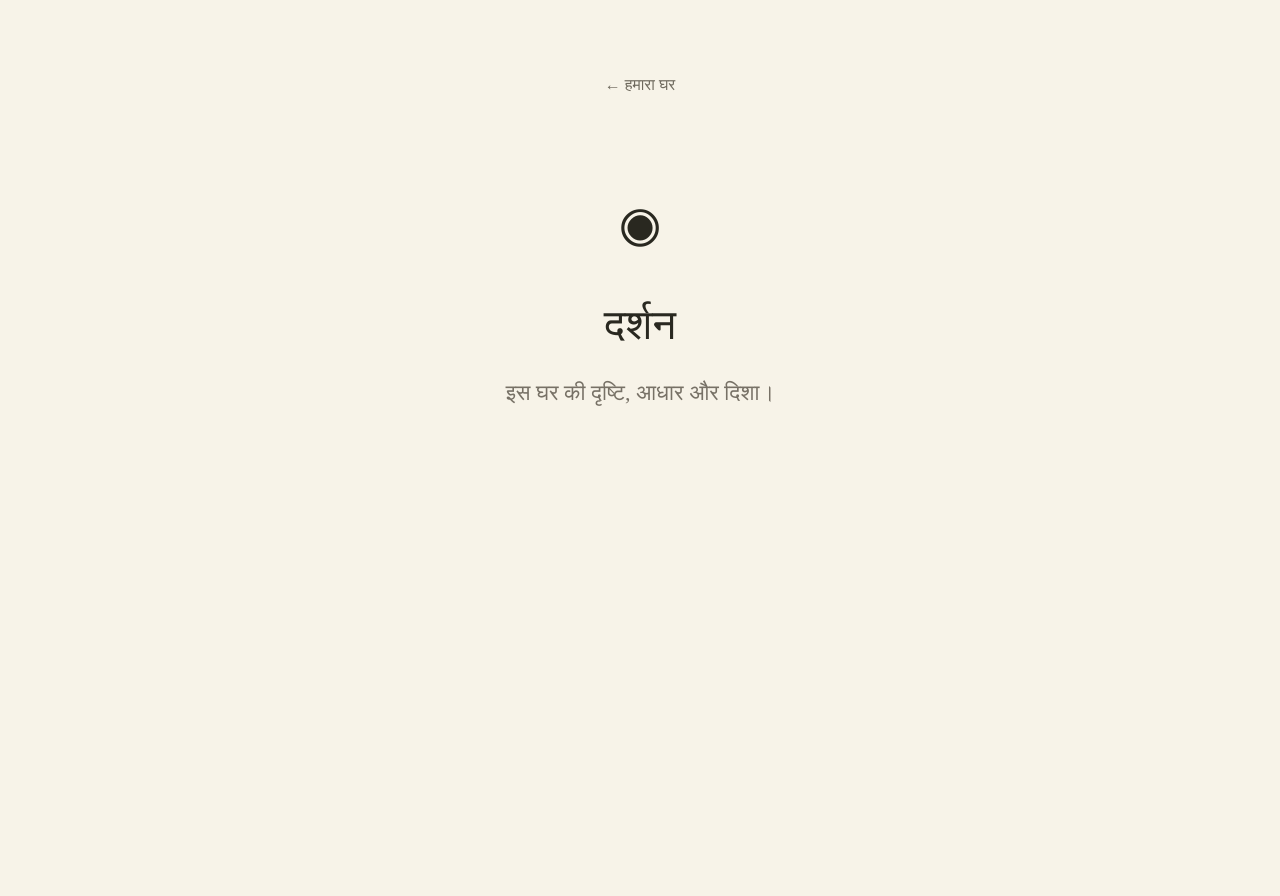
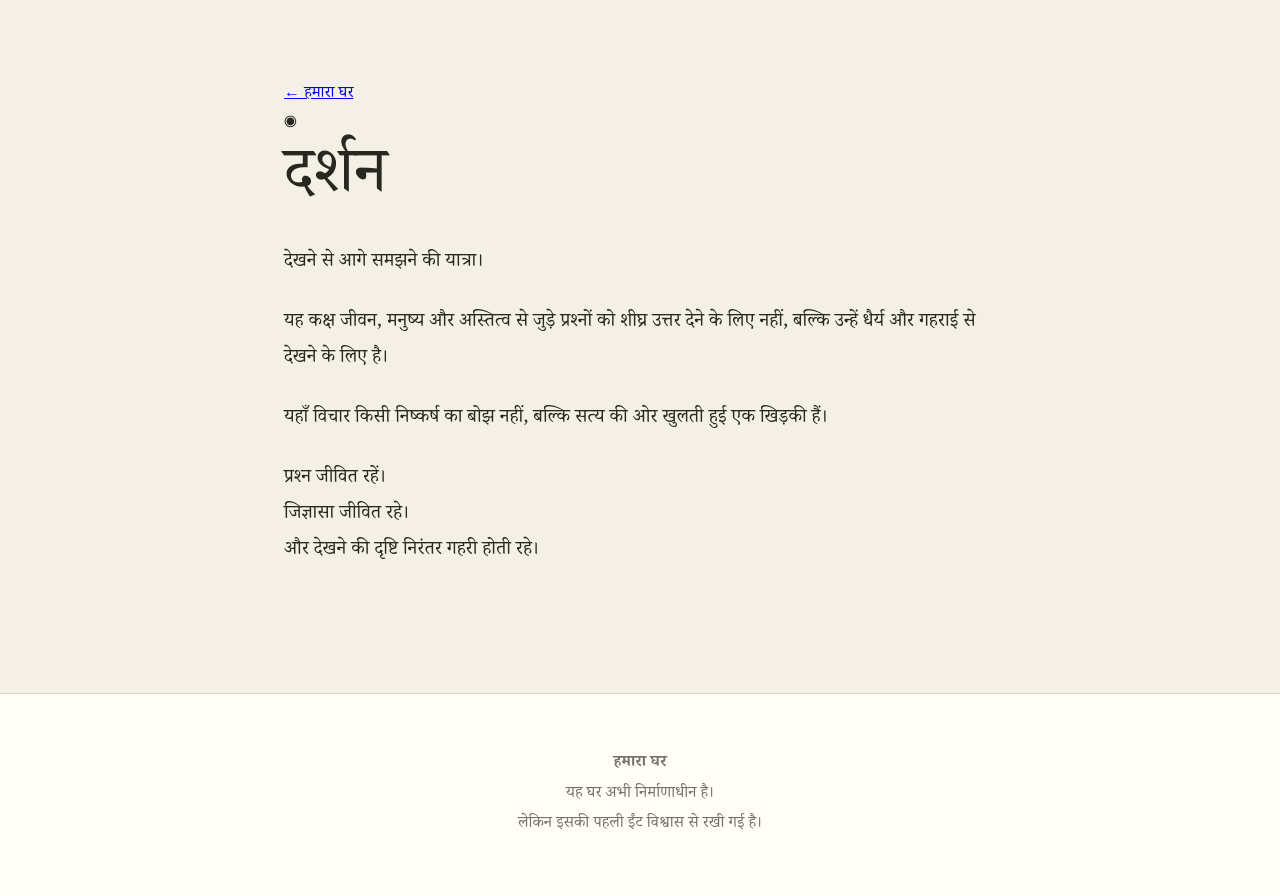
Before and after one commit to prtkumar/hamaara-ghar-new, a plain HTML site: page darshan.html in a window 1280 px wide. Before the commit the page ends 800 px from the top, so only its background shows below. Drawn offline with Linux system fonts and the light colour scheme.

Commit message:
Build Darshan room

```diff
--- a/darshan.html
+++ b/darshan.html
@@ -1,2 +1,52 @@
+<!DOCTYPE html>
+<html lang="hi">
+<head>
+  <meta charset="UTF-8">
+  <meta name="viewport" content="width=device-width, initial-scale=1.0">
+  <title>दर्शन — हमारा घर</title>
   <link rel="stylesheet" href="style.css">
-<!doctype html><html lang="hi"><head><meta charset="utf-8"><meta name="viewport" content="width=device-width,initial-scale=1"><title>दर्शन — हमारा घर</title><style>body{margin:0;background:#f7f3e8;color:#292820;font-family:serif}.wrap{max-width:760px;margin:auto;padding:70px 28px;text-align:center}a{color:#6e695d;text-decoration:none}.back{display:inline-block;margin-bottom:80px}h1{font-size:42px;margin:20px 0}p{font-size:22px;line-height:1.9;color:#777166}.symbol{font-size:52px}</style></head><body><main class="wrap"><a class="back" href="index.html">← हमारा घर</a><div class="symbol">◉</div><h1>दर्शन</h1><p>इस घर की दृष्टि, आधार और दिशा।</p></main></body></html>
+</head>
+
+<body>
+
+  <main class="room-page">
+
+    <a class="back-link" href="index.html">← हमारा घर</a>
+
+    <div class="room-symbol">◉</div>
+
+    <h1>दर्शन</h1>
+
+    <p class="room-intro">
+      देखने से आगे समझने की यात्रा।
+    </p>
+
+    <div class="room-content">
+      <p>
+        यह कक्ष जीवन, मनुष्य और अस्तित्व से जुड़े प्रश्नों को
+        शीघ्र उत्तर देने के लिए नहीं,
+        बल्कि उन्हें धैर्य और गहराई से देखने के लिए है।
+      </p>
+
+      <p>
+        यहाँ विचार किसी निष्कर्ष का बोझ नहीं,
+        बल्कि सत्य की ओर खुलती हुई एक खिड़की हैं।
+      </p>
+
+      <p>
+        प्रश्न जीवित रहें।<br>
+        जिज्ञासा जीवित रहे।<br>
+        और देखने की दृष्टि निरंतर गहरी होती रहे।
+      </p>
+    </div>
+
+  </main>
+
+  <footer>
+    <strong>हमारा घर</strong><br>
+    यह घर अभी निर्माणाधीन है।<br>
+    लेकिन इसकी पहली ईंट विश्वास से रखी गई है।
+  </footer>
+
+</body>
+</html>
```
